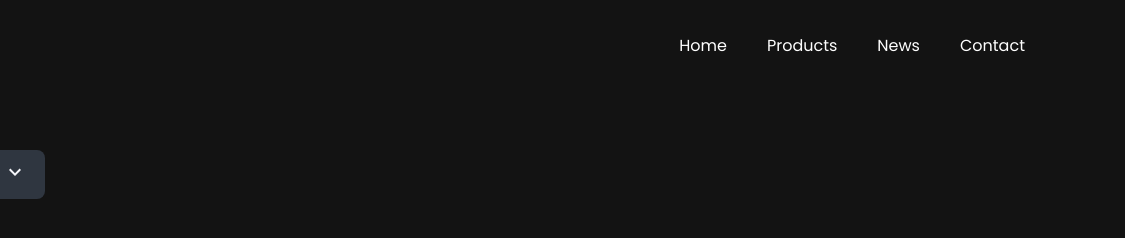
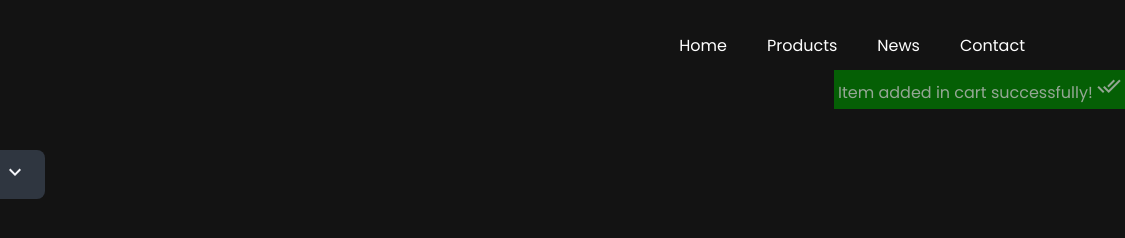
Before and after one commit to VitalieVS/ElectronicsStore_Web_1, a plain HTML site: page shop.html in a window 1280 px wide. Shown: the full height of the page, 155-1280 px from the left. Drawn offline with nearby package versions, Linux system fonts and the light colour scheme; no server answers.

Commit message:
Notification design

```diff
--- a/shop.html
+++ b/shop.html
@@ -59,7 +59,14 @@
                 </div>
             </div>
         </li>
-        </template>
+    </template>
+
+    <div class="notification disabled">
+        <div class="notification-content">
+            Item added in cart successfully!
+            <i class="material-icons">done_all</i>
+        </div>
+    </div>
 </section>
 <script src="js/Shop.js"></script>
 <script src="js/ToggleMenu.js"></script>
--- a/styles/shop.css
+++ b/styles/shop.css
@@ -335,6 +335,28 @@ header ul li a {
     text-align: center;
 }
 
+.notification {
+    background-color: green;
+    padding: .25em;
+    opacity: 0.7;
+    position: absolute;
+    top: 70px;
+    right: 0;
+}
+
+.notification:hover {
+    cursor: pointer;
+}
+
+.notification.disabled {
+
+}
+
+.notification .notification-content {
+   color: #fff;
+    opacity: 0.8;
+}
+
 #products li:hover {
     cursor: pointer;
 }
```
